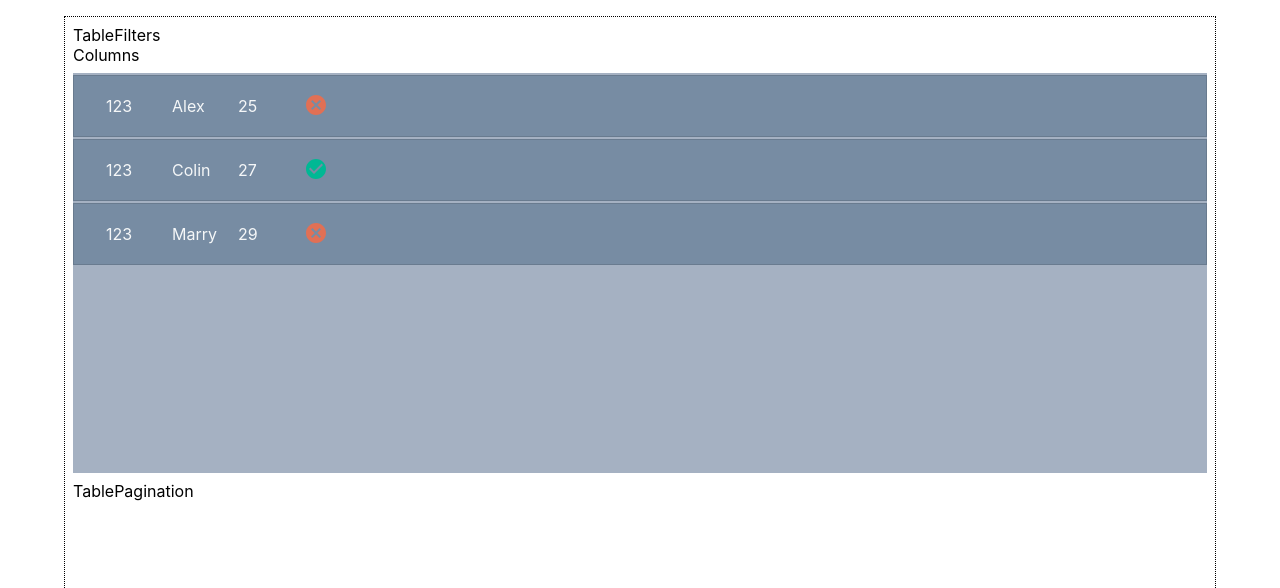
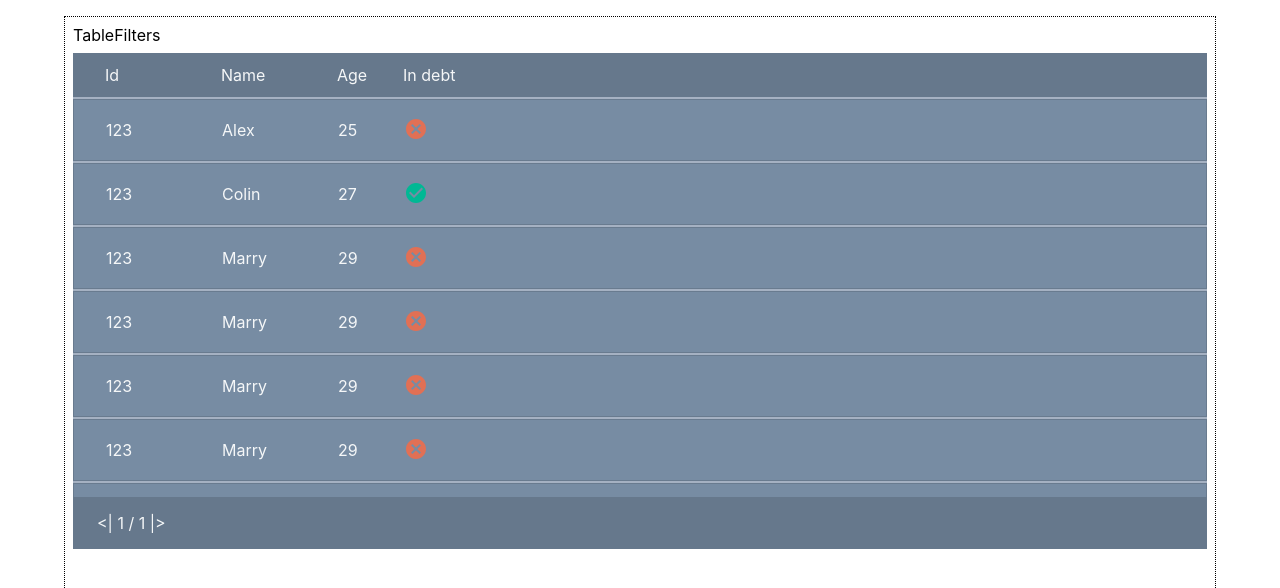
Before and after one commit to talis1999/Custom-table, a React (Create React App) app: page / in a window 1280 px wide. Shown: the top 588 px of the page. Built offline with nearby package versions, Linux system fonts and the light colour scheme.

Commit message:
create basic columns

```diff
--- a/src/components/Column.tsx
+++ b/src/components/Column.tsx
@@ -1,7 +1,27 @@
 import React from "react";
+import { Box } from "@mui/material";
 
-const Column: React.FC = () => {
-  return <div>Column</div>;
+interface ColumnProps {
+  title: string;
+  id: string;
+  width?: number;
+}
+
+const Column: React.FC<ColumnProps> = ({ title, id, width = 50 }) => {
+  return (
+    <Box
+      id={`col-${id}`}
+      sx={{
+        width: `${width}px`,
+        px: 1,
+        display: "flex",
+        alignItems: "center",
+        justifyContent: "flex-start",
+      }}
+    >
+      {title}
+    </Box>
+  );
 };
 
 export default Column;
--- a/src/components/Columns.tsx
+++ b/src/components/Columns.tsx
@@ -1,7 +1,29 @@
 import React from "react";
+import { Box } from "@mui/material";
+
+import { useAppSelector } from "../app/hooks";
+import { selectColumns } from "../features/columns";
+
+import Column from "./Column";
 
 const Columns: React.FC = () => {
-  return <div>Columns</div>;
+  const columns = useAppSelector(selectColumns);
+
+  return (
+    <Box
+      sx={{
+        backgroundColor: "#66788c",
+        color: "#F5F7F8",
+        px: 3,
+        py: 1.5,
+        display: "flex",
+      }}
+    >
+      {columns.map((column) => (
+        <Column id={column.id} title={column.title} width={column.width} />
+      ))}
+    </Box>
+  );
 };
 
 export default Columns;
--- a/src/components/CustomTable.tsx
+++ b/src/components/CustomTable.tsx
@@ -15,7 +15,15 @@ const CustomTable: React.FC = () => {
       setRows([
         { id: "aaa", "001": "123", "002": "Alex", "003": 25, "004": false },
         { id: "bbb", "001": "123", "002": "Colin", "003": 27, "004": true },
-        { id: "ccc", "001": "123", "002": "Marry", "003": 29, "004": false },
+        { id: "ccc0", "001": "123", "002": "Marry", "003": 29, "004": false },
+        { id: "ccc1", "001": "123", "002": "Marry", "003": 29, "004": false },
+        { id: "ccc2", "001": "123", "002": "Marry", "003": 29, "004": false },
+        { id: "ccc3", "001": "123", "002": "Marry", "003": 29, "004": false },
+        { id: "ccc4", "001": "123", "002": "Marry", "003": 29, "004": false },
+        { id: "ccc5", "001": "123", "002": "Marry", "003": 29, "004": false },
+        { id: "ccc6", "001": "123", "002": "Marry", "003": 29, "004": false },
+        { id: "ccc7", "001": "123", "002": "Marry", "003": 29, "004": false },
+        { id: "ccc8", "001": "123", "002": "Marry", "003": 29, "004": false },
       ])
     );
     dispatch(
@@ -25,28 +33,28 @@ const CustomTable: React.FC = () => {
           ordinalNo: 0,
           title: "Id",
           type: "string",
-          width: 50,
+          width: 100,
         },
         {
           id: "002",
           ordinalNo: 1,
           title: "Name",
           type: "string",
-          width: 50,
+          width: 100,
         },
         {
           id: "003",
           ordinalNo: 2,
           title: "Age",
           type: "Number",
-          // width: 50
+          //width: 150,
         },
         {
           id: "004",
           ordinalNo: 2,
           title: "In debt",
           type: "Boolian",
-          width: 50,
+          width: 100,
         },
       ])
     );
--- a/src/components/Rows.tsx
+++ b/src/components/Rows.tsx
@@ -12,7 +12,6 @@ const Rows: React.FC = () => {
   return (
     <Box
       sx={{
-        my: 1,
         height: "50vh",
         overflowY: "auto",
         backgroundColor: "#a5b1c2",
--- a/src/components/TableContent.tsx
+++ b/src/components/TableContent.tsx
@@ -6,7 +6,7 @@ import { Box } from "@mui/material";
 
 const TableContent: React.FC = () => {
   return (
-    <Box>
+    <Box sx={{ marginTop: 1 }}>
       <Columns />
       <Rows />
       <TablePagination />
--- a/src/components/TablePagination.tsx
+++ b/src/components/TablePagination.tsx
@@ -1,7 +1,13 @@
 import React from "react";
 
+import { Box } from "@mui/material";
+
 const TablePagination: React.FC = () => {
-  return <div>TablePagination</div>;
+  return (
+    <Box sx={{ backgroundColor: "#66788c", color: "#F5F7F8", px: 3, py: 2 }}>
+      {"<|  1 / 1  |>"}
+    </Box>
+  );
 };
 
 export default TablePagination;
```
